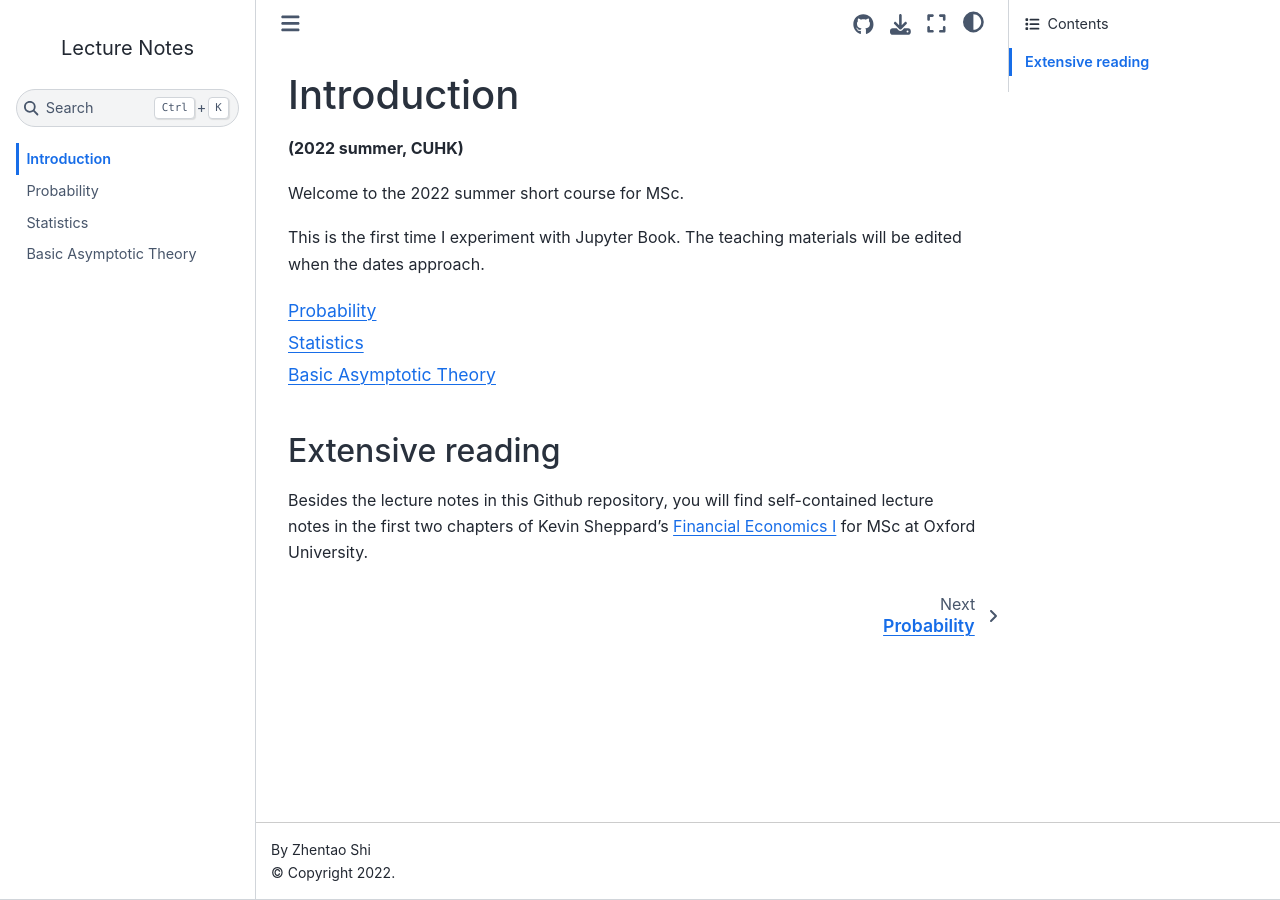
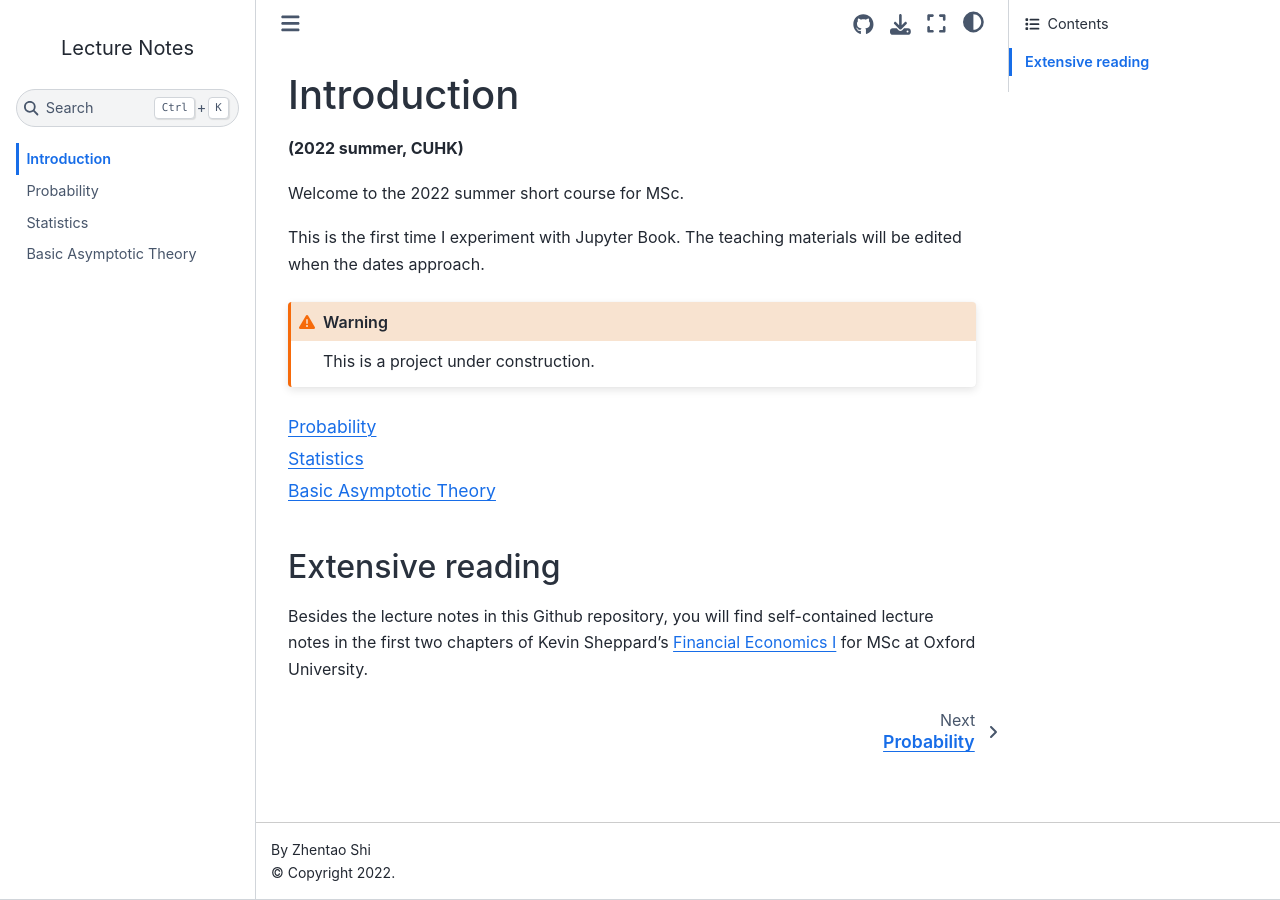
Before and after one commit to zhentaoshi/Econ_prob, a Jupyter Book: the page built from intro.md, in a window 1280 px wide. Built offline with Jupyter Book 1.0.4 settings and Sphinx 7.4.7 and the Sphinx Book theme 1.1.4, drawn with Linux system fonts in a browser that asks for light colours.

Commit message:
Update intro.md

````diff
--- a/intro.md
+++ b/intro.md
@@ -7,6 +7,9 @@ Welcome to the 2022 summer short course for MSc.
 This is the first time I experiment with Jupyter Book.
 The teaching materials will be edited when the dates approach.
 
+```{warning}
+This is a project under construction.
+```
 
 ```{tableofcontents}
 ```
````
